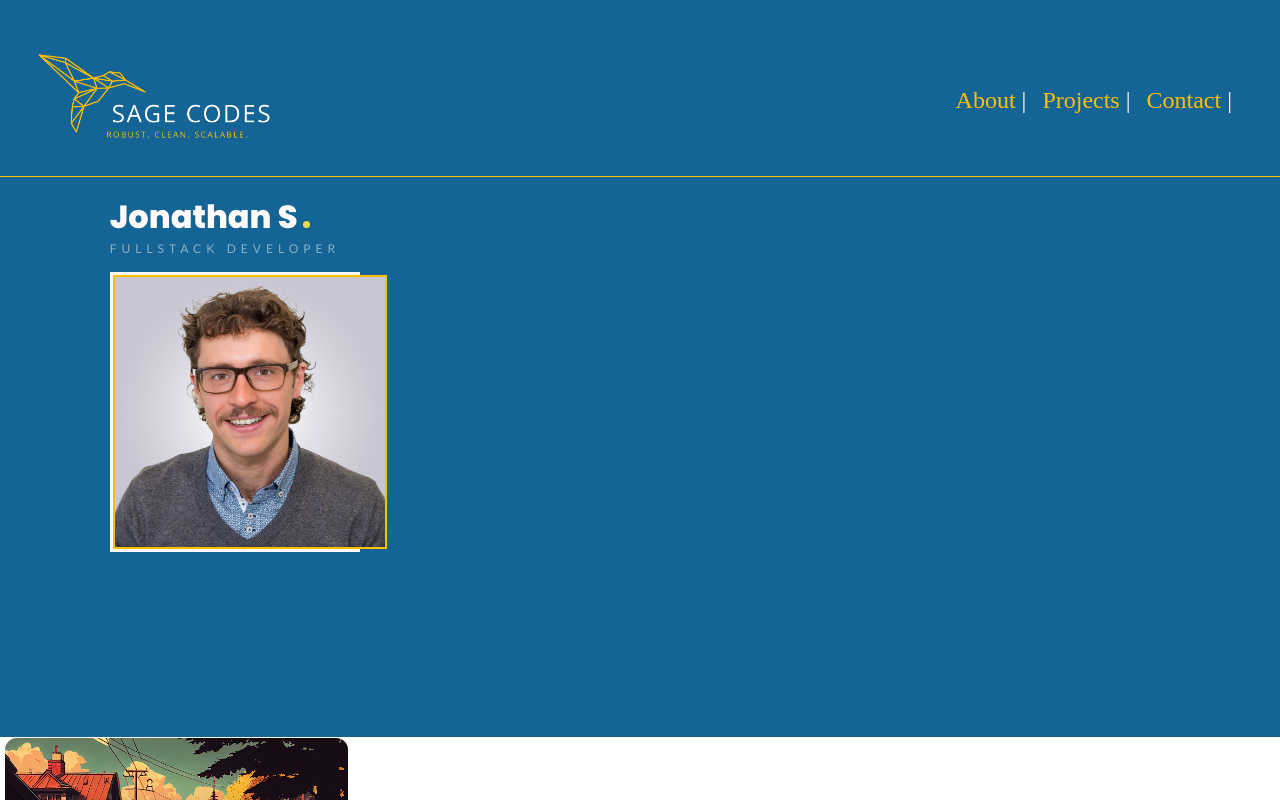
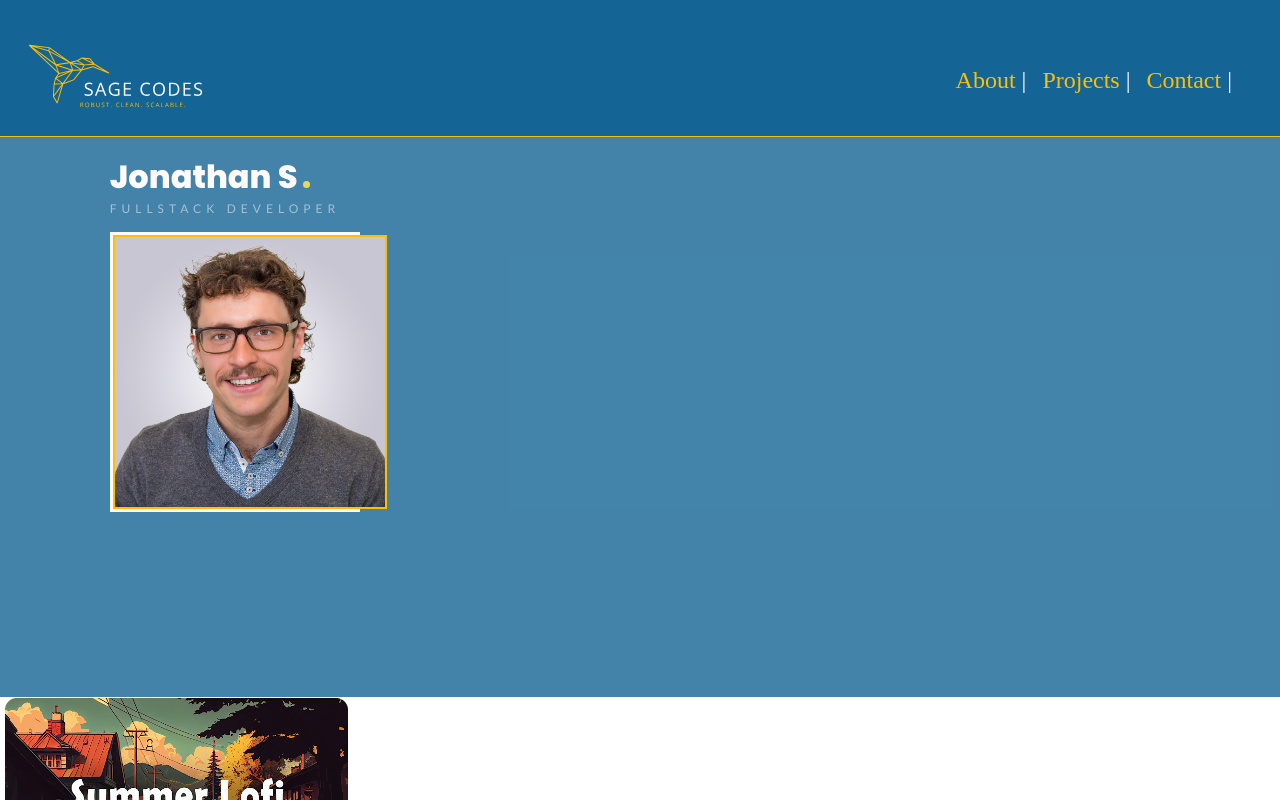
Before and after one commit to SageJonathan/Portfolio_client, a React (Vite) app: page / in a window 1280 px wide. Shown: the top 800 px of the page. Built offline with nearby package versions, Linux system fonts and the light colour scheme.

Commit message:
add files

```diff
--- a/src/components/About/About.jsx
+++ b/src/components/About/About.jsx
@@ -25,6 +25,7 @@ function About() {
               <p className="text__text">I prioritize modularity and thorough documentation as essential elements for creating complex, well-integrated codebases that deliver optimal performance for all stakeholders.</p>
               <p className="text__text"> My commitment is to ensure that every project I undertake is built with a foundation of quality and maintainability, fostering innovation and efficiency in every aspect of development.</p>
           </div>
+
      </div>
     )
   }
--- a/src/components/About/About.scss
+++ b/src/components/About/About.scss
@@ -7,7 +7,8 @@
 //Change fonts
 //Modify class to classnames and rearange scss tree
 .test{
-    background: $logoblue;
+    // background: $logoblue;
+    background: $palelogoblue;
     display: flex;
     flex-direction: column;
     justify-content: center;
--- a/src/components/Nav/Nav.jsx
+++ b/src/components/Nav/Nav.jsx
@@ -1,5 +1,5 @@
 import "./Nav.scss";
-import sagecodes from "../../assets/logos/sagecodes.png"
+import sagecodes from "../../assets/logos/sagecodes.svg"
 
 function Nav() {
   return (
--- a/src/components/Nav/Nav.scss
+++ b/src/components/Nav/Nav.scss
@@ -10,7 +10,7 @@
     &__img-container {
         height: 17vh;
           @include tablet{
-            height: 22vh;
+
           }
     }
 
--- a/src/styles/partials/_variables.scss
+++ b/src/styles/partials/_variables.scss
@@ -4,6 +4,7 @@ $desktop-breakpoint: 1024px;
 
 // Main Colors
 $logoblue: rgba(20, 101, 149, 1);
+$palelogoblue: rgba(20, 101, 149, .8);
 
 // Secondary Colors
 $gold: rgb(255, 191, 0);
```
Also changed, not shown: src/assets/logos/transparentlogo.svg (added), 1 other file (tests, documents, lock files or other folders).
